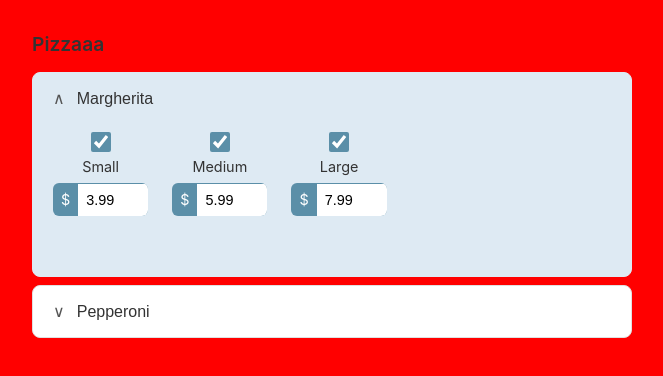
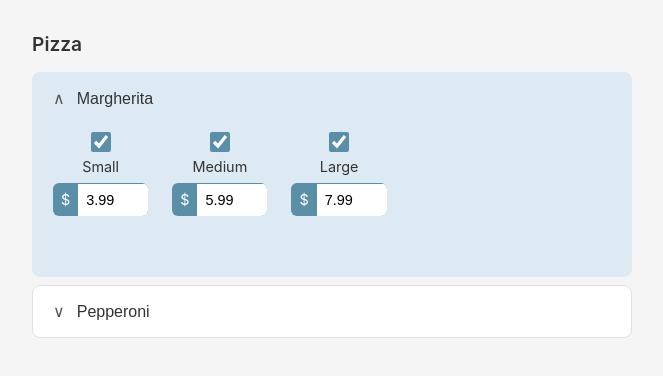
Before and after one commit to LazarosDrakopoulos/pizza-menu, a React (Create React App) app: page / in a window 1280 px wide. Shown: the top 376 px of the page, without its empty margins (308-971 px from the left). Built offline with nearby package versions, Linux system fonts and the light colour scheme.

Commit message:
final fixes

```diff
--- a/src/App.tsx
+++ b/src/App.tsx
@@ -90,7 +90,7 @@ function App() {
 
   return (
     <div className="app">
-      <h2 className="category-title">Pizzaaa</h2>
+      <h2 className="category-title">Pizza</h2>
       <div className="menu-list">
         {menuState.map(item => (
           <ItemCard
--- a/src/index.css
+++ b/src/index.css
@@ -6,7 +6,7 @@
 
 body {
   font-family: -apple-system, BlinkMacSystemFont, 'Segoe UI', sans-serif;
-  background: red;
+  background: #f5f5f5;
   padding: 32px;
   color: #333;
 }
```
